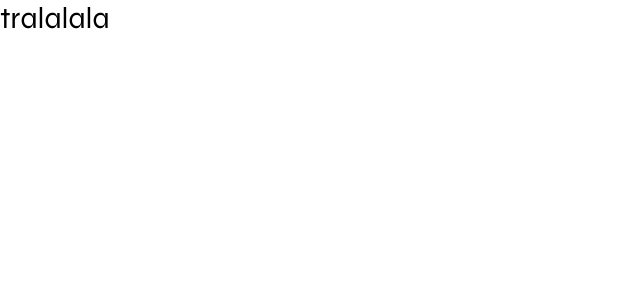
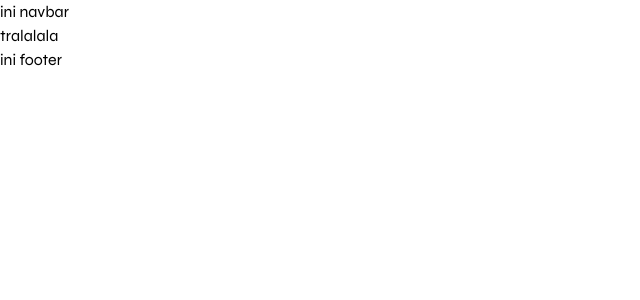
Before and after one commit to Azukii09/my-personal-portfolio, a Next.js app: page / in a window 1280 px wide. Shown: the top 300 px of the page, without its empty margins (0-640 px from the left). Built offline with nearby package versions, Linux system fonts and the light colour scheme.

Commit message:
#1 - add navbar layout and footer layout component
Signed-off-by: Azukii09 <azuknisianta@gmail.com>

```diff
--- a/app/layout.tsx
+++ b/app/layout.tsx
@@ -1,6 +1,8 @@
 import type { Metadata } from "next";
 import { Syne } from "next/font/google";
 import "./globals.css";
+import Navbar from "@/components/feature/navbar";
+import Footer from "@/components/feature/footer";
 
 const syne = Syne({ subsets: ["latin"] });
 
@@ -16,7 +18,11 @@ export default function RootLayout({
 }>) {
   return (
     <html lang="en">
-      <body className={syne.className}>{children}</body>
+      <body className={syne.className}>
+        <Navbar/>
+            {children}
+        <Footer/>
+      </body>
     </html>
   );
 }
--- a/app/page.tsx
+++ b/app/page.tsx
@@ -1,6 +1,6 @@
 export default function HomePage() {
   return (
-    <div className="text-3xl">
+    <div className="container">
       tralalala
     </div>
   );
--- /dev/null
+++ b/components/feature/footer.tsx
@@ -0,0 +1,7 @@
+export default function Footer() {
+    return(
+        <footer className="container">
+            ini footer
+        </footer>
+    )
+}
--- /dev/null
+++ b/components/feature/navbar.tsx
@@ -0,0 +1,7 @@
+export default function Navbar() {
+    return(
+        <nav className="container">
+            ini navbar
+        </nav>
+    )
+}
--- a/tailwind.config.ts
+++ b/tailwind.config.ts
@@ -14,6 +14,9 @@ const config: Config = {
           "conic-gradient(from 180deg at 50% 50%, var(--tw-gradient-stops))",
       },
     },
+    container: {
+      center: true,
+    },
   },
   plugins: [],
 };
```
